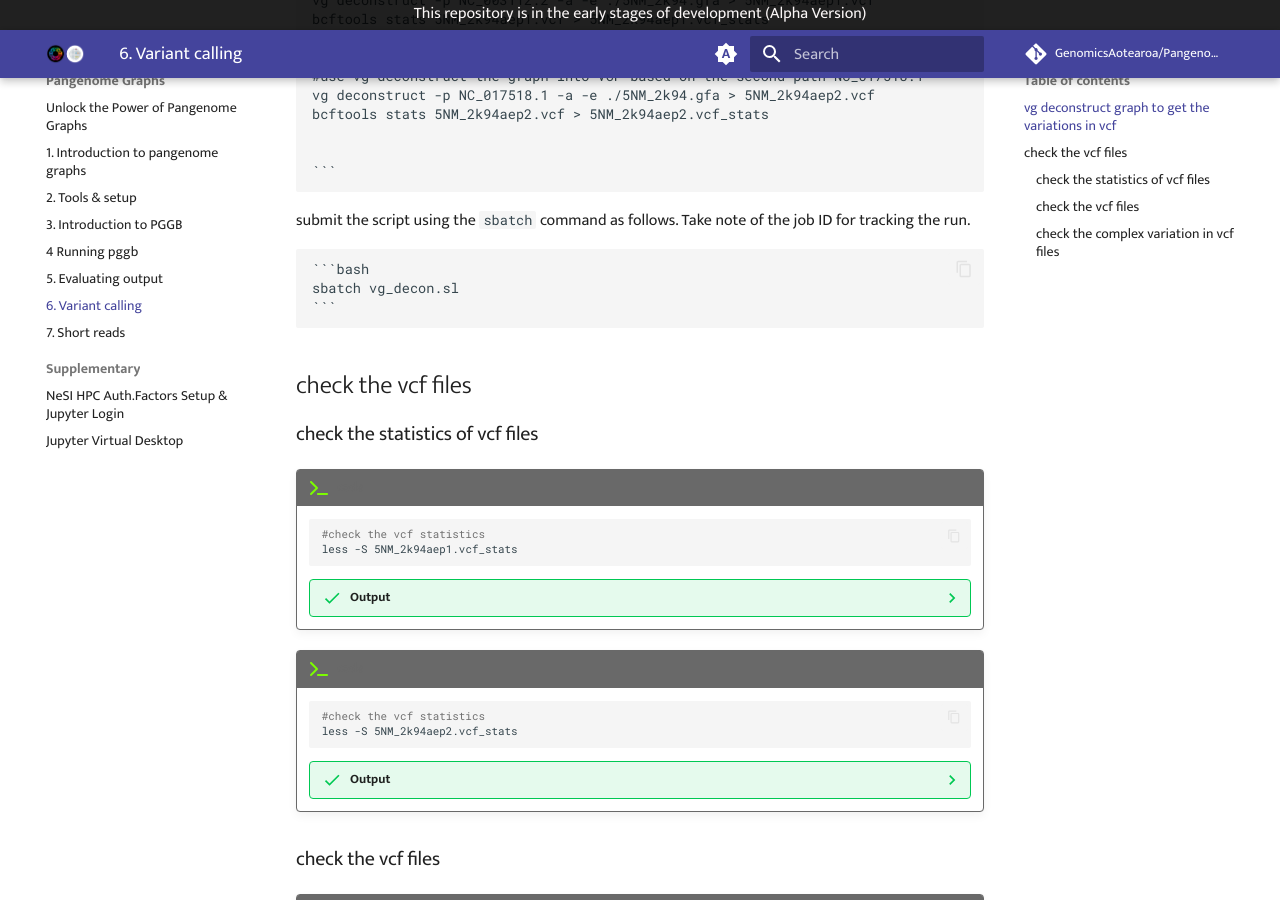
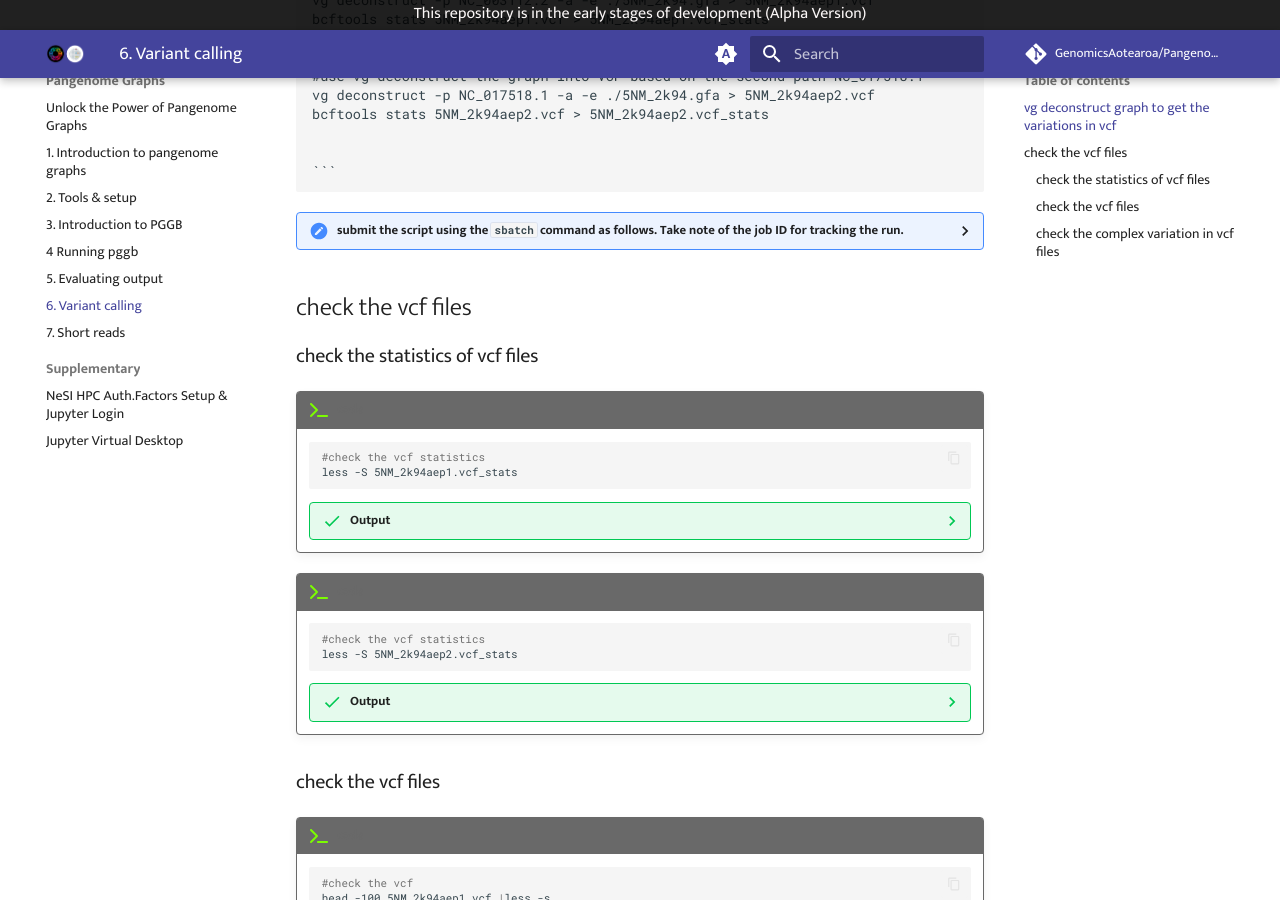
Before and after one commit to GenomicsAotearoa/Pangenome-Graphs-Workshop, an MkDocs documentation site: the page built from docs/6_Variant_calling.md, in a window 1280 px wide and 900 px high, scrolled down 1999 px. Built offline with MkDocs 1.6.1 and Material for MkDocs 9.7.7, drawn with Linux system fonts in a browser that asks for light colours; comment, search, counter and statistics services are not loaded; some of the changed lines change nothing that is shown.

Commit message:
Update 6_Variant_calling.md

````diff
--- a/docs/6_Variant_calling.md
+++ b/docs/6_Variant_calling.md
@@ -99,7 +99,7 @@ An example run to obtain VCF files from GFA.
 
 
     ```
-submit the script using the `sbatch` command as follows. Take note of the job ID for tracking the run.
+??? infor "submit the script using the `sbatch` command as follows. Take note of the job ID for tracking the run."
 
     ```bash
     sbatch vg_decon.sl
````
